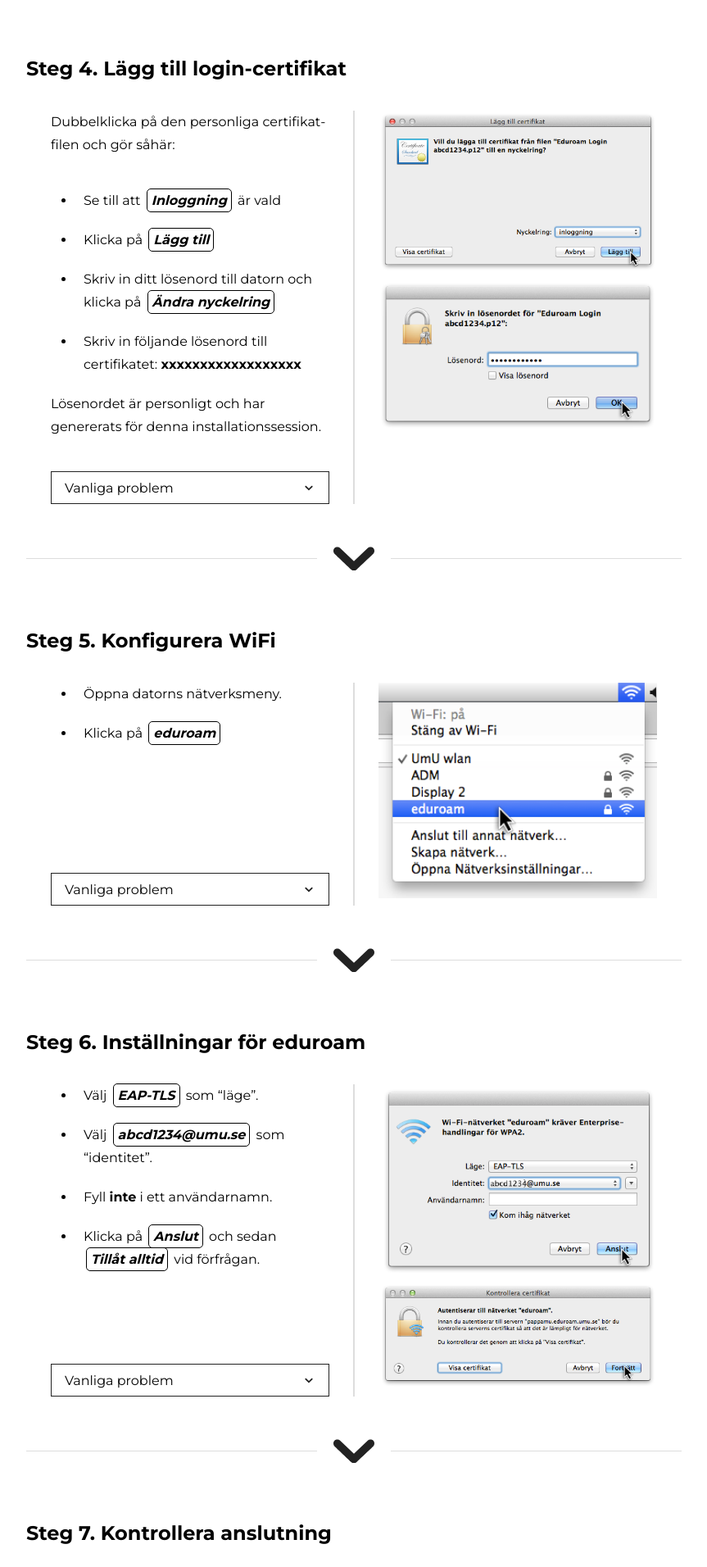
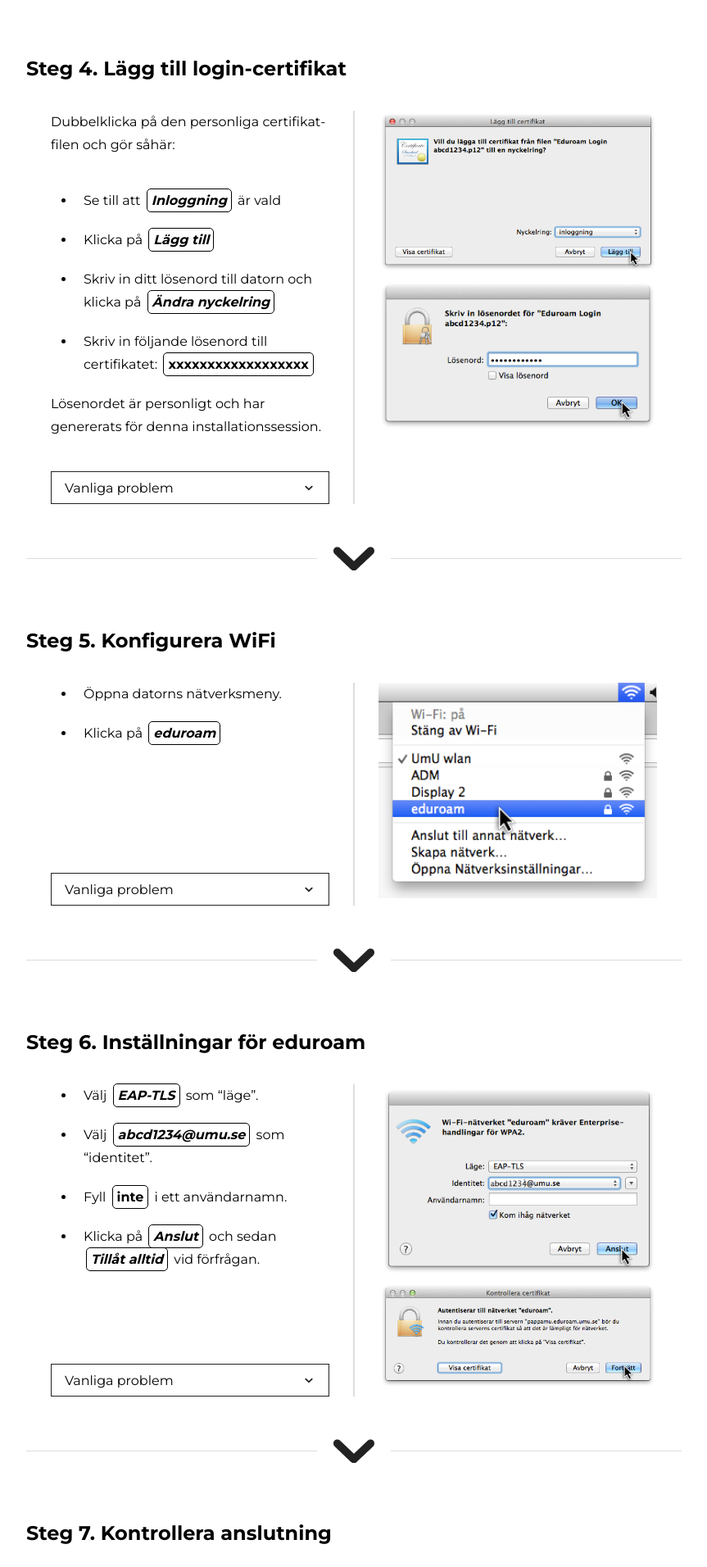
Before and after one commit to f95johansson/eduroam-design, a Jekyll site: the page built from macos.html, in a window 1280 px wide. Shown: the part 1877-3789 px from the top of the page at 82% size, without its empty margins (208-1071 px from the left). Built offline with Jekyll 4.4.1, drawn with Linux system fonts in a browser that asks for light colours.

Commit message:
mera smågrejz

```diff
--- a/css/main.scss
+++ b/css/main.scss
@@ -59,14 +59,16 @@ em {
 
 strong {
   font-weight: bold;
-}
-
-strong > em {
   border-radius: .5rem;
   padding: .4rem .5rem .4rem .5rem;
   border: black solid 1px;
   margin:.3rem;
   white-space:nowrap;
+}
+
+:not(strong) > em {
+  text-decoration:underline;
+  font-weight:bold;
 }
 
 .center {
```
